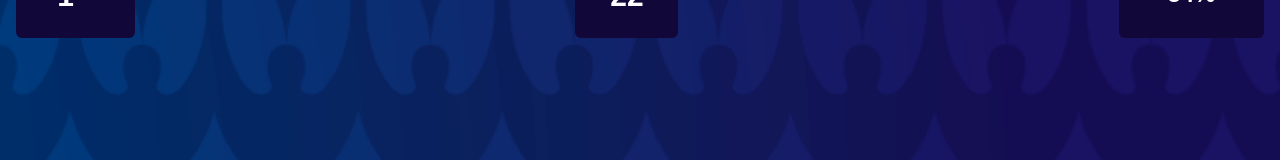
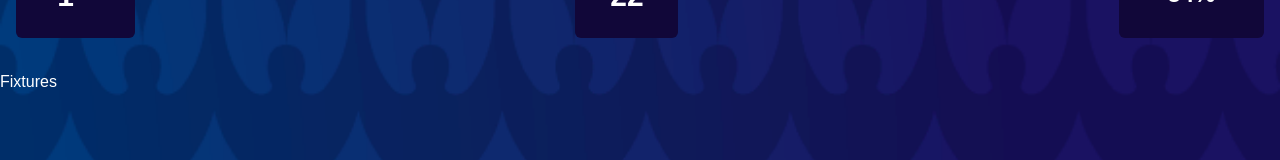
Before and after one commit to devslife7/copa-america-2024, a Next.js app: page /12 in a window 1280 px wide. Shown: the part 158-318 px from the top of the page. Built offline with nearby package versions, Linux system fonts and the light colour scheme; a web font is replaced by a local one.

Commit message:
Remove Today/Yesterday in lastupdate

```diff
--- /dev/null
+++ b/app/[id]/Fixtures.tsx
@@ -0,0 +1,8 @@
+export default function Fixtures({ predictionGroupStage }: { predictionGroupStage: any }) {
+  console.log("predictionGroupStage", predictionGroupStage)
+  return (
+    <div>
+      <div>Fixtures</div>
+    </div>
+  )
+}
--- a/app/[id]/page.tsx
+++ b/app/[id]/page.tsx
@@ -2,6 +2,7 @@ import Image from "next/image"
 import usersPredictions from "../../data/predictions.json"
 import background from "../../public/images/predictions-background.png"
 import Link from "next/link"
+import Fixtures from "./Fixtures"
 
 export default function userPredictions({ params }: { params: { id: number } }) {
   const user = usersPredictions.find(user => user.id == params.id)
@@ -46,6 +47,9 @@ export default function userPredictions({ params }: { params: { id: number } })
           <p className="text-2xl text-center">54%</p>
         </div>
       </div>
+      <div>
+        <Fixtures predictionGroupStage={predictionGroupStage} />
+      </div>
     </div>
   )
 }
--- a/components/predictions/index.tsx
+++ b/components/predictions/index.tsx
@@ -83,9 +83,7 @@ export default function Predictions() {
 
   const LastUpdatedAt = () => {
     const date = new Date()
-    if (isToday(date)) return format(date, "'Last Updated: Today at' h:mm aaa")
-    if (isYesterday(date)) return format(date, "'Last Updated: Yesterday at' h:mm aaa")
-    return format(date, "'Last Updated:' MMMM d, 'at'  h:mm aaa ")
+    return format(date, "'Last Update:' MMMM d, 'at'  h:mm:ss aaa ")
   }
   return (
     <section>
```
